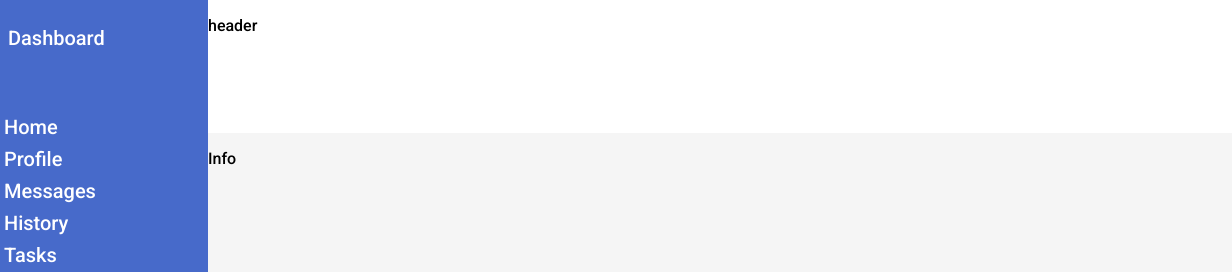
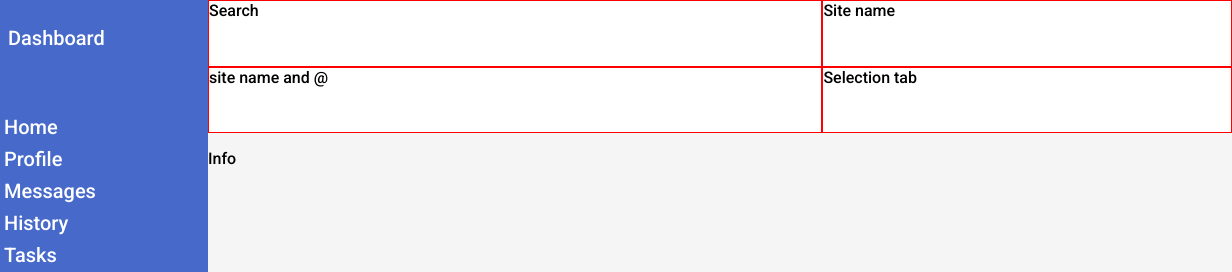
Before and after one commit to leonkito/TOP, a plain HTML site: page admin-dashboard/index.html in a window 1280 px wide. Shown: the top 272 px of the page, 48-1280 px from the left. Drawn offline with Linux system fonts and the light colour scheme.

Commit message:
UPDATING

```diff
--- a/admin-dashboard/index.html
+++ b/admin-dashboard/index.html
@@ -35,7 +35,10 @@
     </div>
   </div>
   <div class="headContainer">
-    <p>header</p>
+    <div>Search</div>
+    <div>Site name</div>
+    <div>site name and @</div>
+    <div>Selection tab</div>
   </div>
   <div class="infoContainer">
     <p>Info</p>
--- a/admin-dashboard/styles.css
+++ b/admin-dashboard/styles.css
@@ -20,7 +20,13 @@ html,body{
 
 .headContainer{
   grid-area:1/2/2/3;
+  display:grid;
+  grid-template-rows:1fr 1fr;
+  grid-template-columns: 3fr 2fr;
   background-color:white;
+}
+.headContainer>div{
+  border:1px solid red;
 }
 .infoContainer{
   grid-area:2/2/3/3;
```
